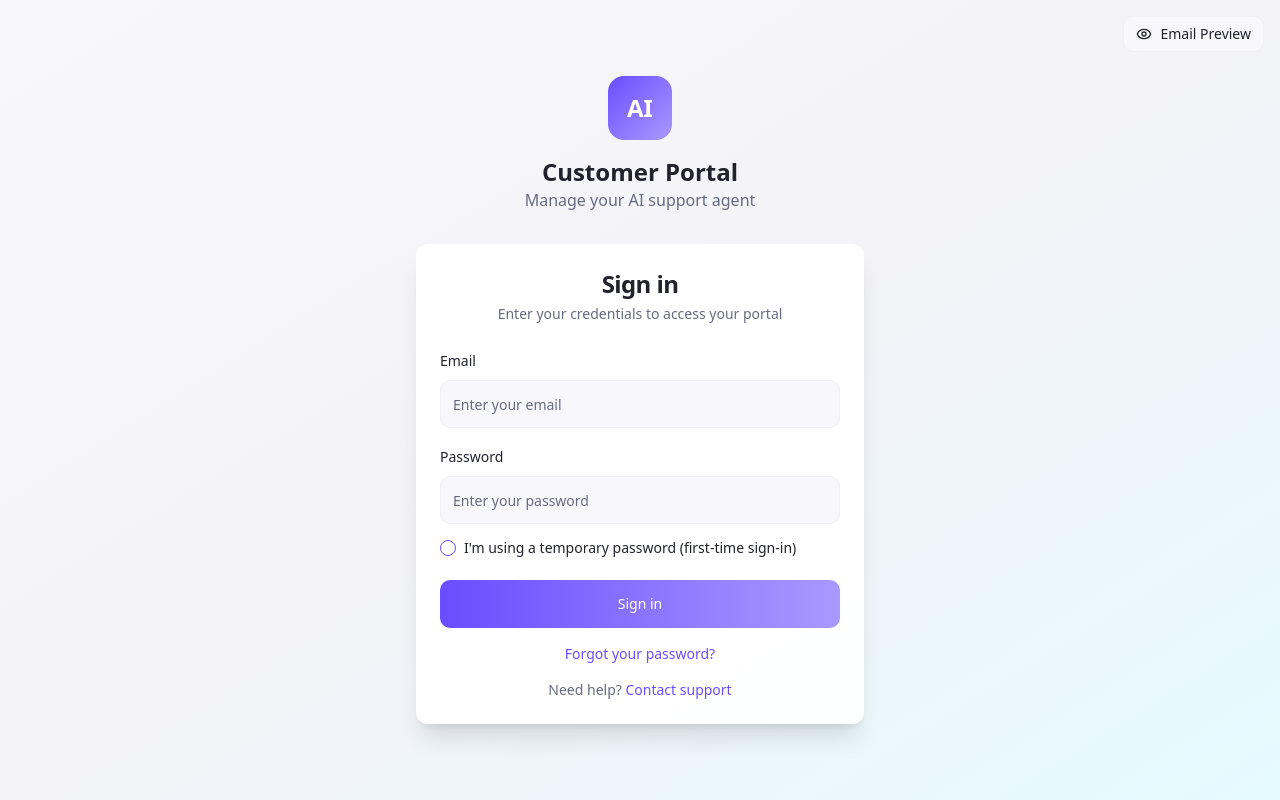
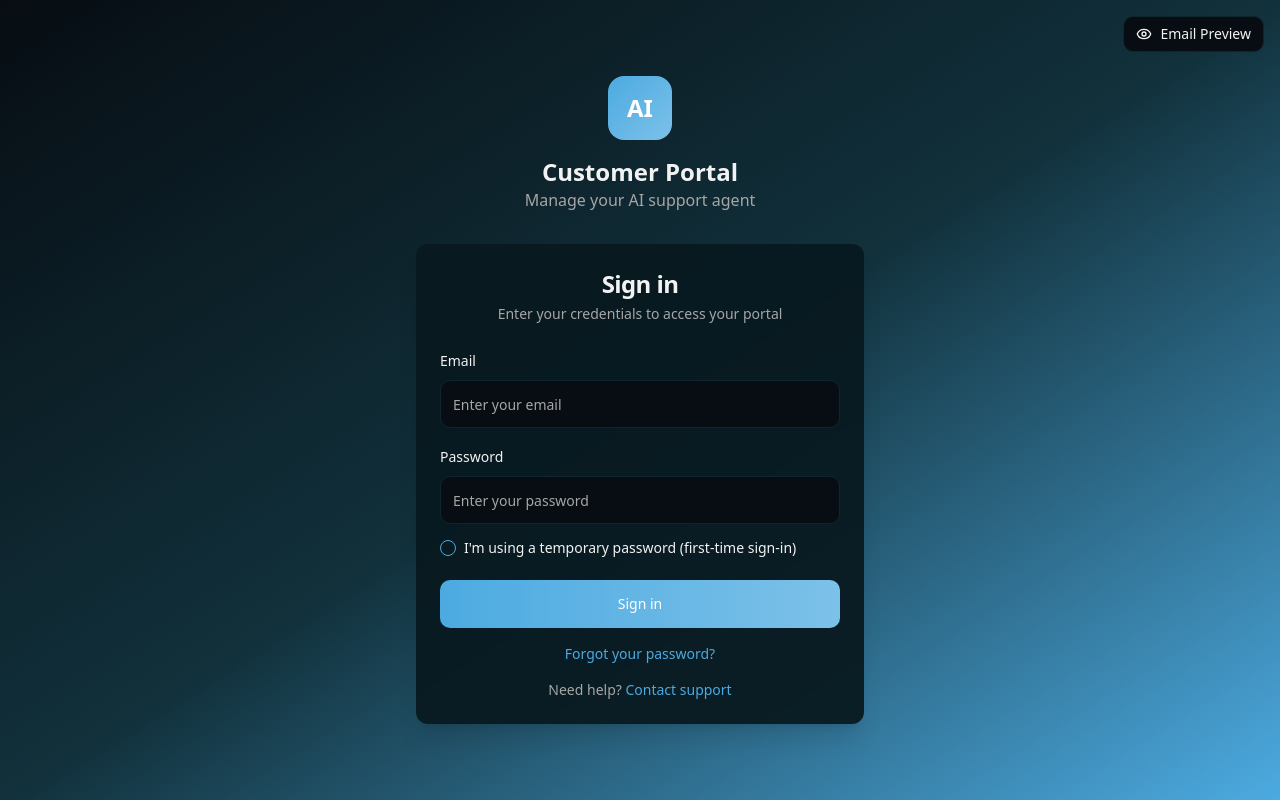
Before and after one commit to rizwanakhtar01/aiva-customer-portal-28, a React (Vite) app: page / in a window 1280 px wide. Built offline with nearby package versions, Linux system fonts and the light colour scheme.

Commit message:
Update portal branding
Apply new color scheme to the portal:
- Set background gradient to #040A11 and #112B3B.
- Update active module color to #44AAE3.

```diff
--- a/src/index.css
+++ b/src/index.css
@@ -2,31 +2,31 @@
 @tailwind components;
 @tailwind utilities;
 
-/* Customer Portal Design System - Professional B2B Interface */
+/* Customer Portal Design System - Dark Professional Interface */
 
 @layer base {
   :root {
-    --background: 250 50% 98%;
-    --foreground: 230 15% 15%;
+    --background: 210 46% 5%;
+    --foreground: 0 0% 95%;
 
-    --card: 0 0% 100%;
-    --card-foreground: 230 15% 15%;
+    --card: 195 55% 8%;
+    --card-foreground: 0 0% 95%;
 
-    --popover: 0 0% 100%;
-    --popover-foreground: 230 15% 15%;
+    --popover: 195 55% 8%;
+    --popover-foreground: 0 0% 95%;
 
-    --primary: 250 100% 65%;
+    --primary: 202 71% 59%;
     --primary-foreground: 0 0% 100%;
-    --primary-glow: 250 100% 80%;
+    --primary-glow: 202 71% 70%;
 
-    --secondary: 250 20% 96%;
-    --secondary-foreground: 230 15% 25%;
+    --secondary: 195 55% 15%;
+    --secondary-foreground: 0 0% 85%;
 
-    --muted: 250 20% 96%;
-    --muted-foreground: 230 10% 45%;
+    --muted: 195 55% 12%;
+    --muted-foreground: 0 0% 65%;
 
-    --accent: 190 100% 95%;
-    --accent-foreground: 190 100% 25%;
+    --accent: 202 71% 59%;
+    --accent-foreground: 0 0% 100%;
 
     --success: 145 85% 45%;
     --success-foreground: 0 0% 100%;
@@ -37,34 +37,28 @@
     --destructive: 0 84.2% 60.2%;
     --destructive-foreground: 0 0% 100%;
 
-    --border: 250 20% 90%;
-    --input: 250 20% 95%;
-    --ring: 250 100% 65%;
+    --border: 195 55% 20%;
+    --input: 195 55% 12%;
+    --ring: 202 71% 59%;
 
     /* Advanced design tokens */
-    --gradient-primary: linear-gradient(135deg, hsl(var(--primary)), hsl(var(--primary-glow)));
-    --gradient-hero: linear-gradient(180deg, hsl(var(--background)), hsl(var(--secondary)));
-    --shadow-elegant: 0 4px 20px -4px hsl(var(--primary) / 0.15);
-    --shadow-card: 0 2px 10px -2px hsl(230 15% 15% / 0.08);
+    --gradient-primary: linear-gradient(135deg, #040A11, #112B3B);
+    --gradient-hero: linear-gradient(180deg, #040A11, #112B3B);
+    --gradient-card: linear-gradient(135deg, hsl(var(--card)), hsl(var(--secondary)));
+    --shadow-elegant: 0 4px 20px -4px hsl(var(--primary) / 0.3);
+    --shadow-card: 0 2px 10px -2px hsl(0 0% 0% / 0.3);
     --transition-smooth: all 0.3s cubic-bezier(0.4, 0, 0.2, 1);
 
     --radius: 0.75rem;
 
-    --sidebar-background: 0 0% 98%;
-
-    --sidebar-foreground: 240 5.3% 26.1%;
-
-    --sidebar-primary: 240 5.9% 10%;
-
-    --sidebar-primary-foreground: 0 0% 98%;
-
-    --sidebar-accent: 240 4.8% 95.9%;
-
-    --sidebar-accent-foreground: 240 5.9% 10%;
-
-    --sidebar-border: 220 13% 91%;
-
-    --sidebar-ring: 217.2 91.2% 59.8%;
+    --sidebar-background: 195 55% 8%;
+    --sidebar-foreground: 0 0% 85%;
+    --sidebar-primary: 202 71% 59%;
+    --sidebar-primary-foreground: 0 0% 100%;
+    --sidebar-accent: 195 55% 12%;
+    --sidebar-accent-foreground: 0 0% 85%;
+    --sidebar-border: 195 55% 15%;
+    --sidebar-ring: 202 71% 59%;
   }
 
   .dark {
```
